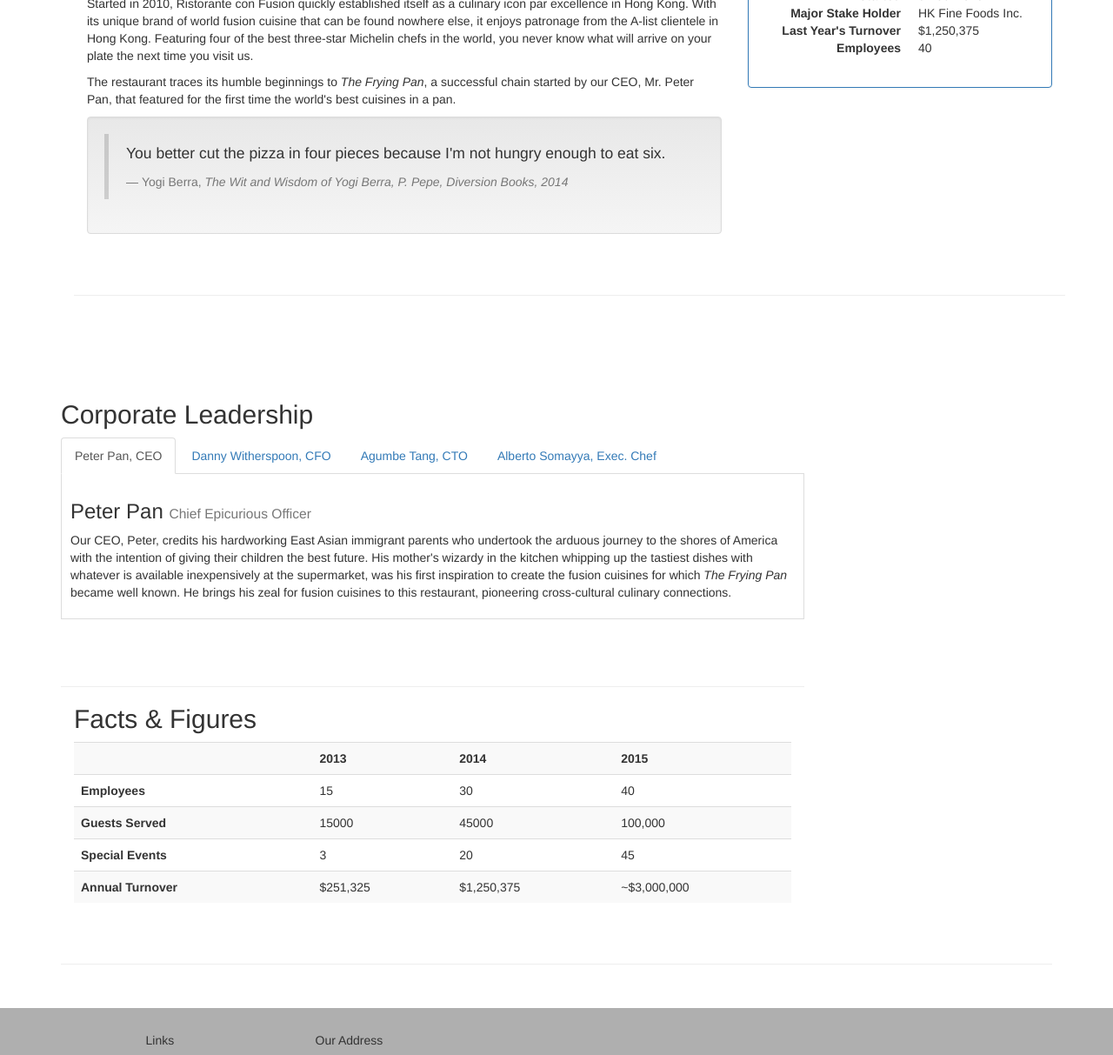
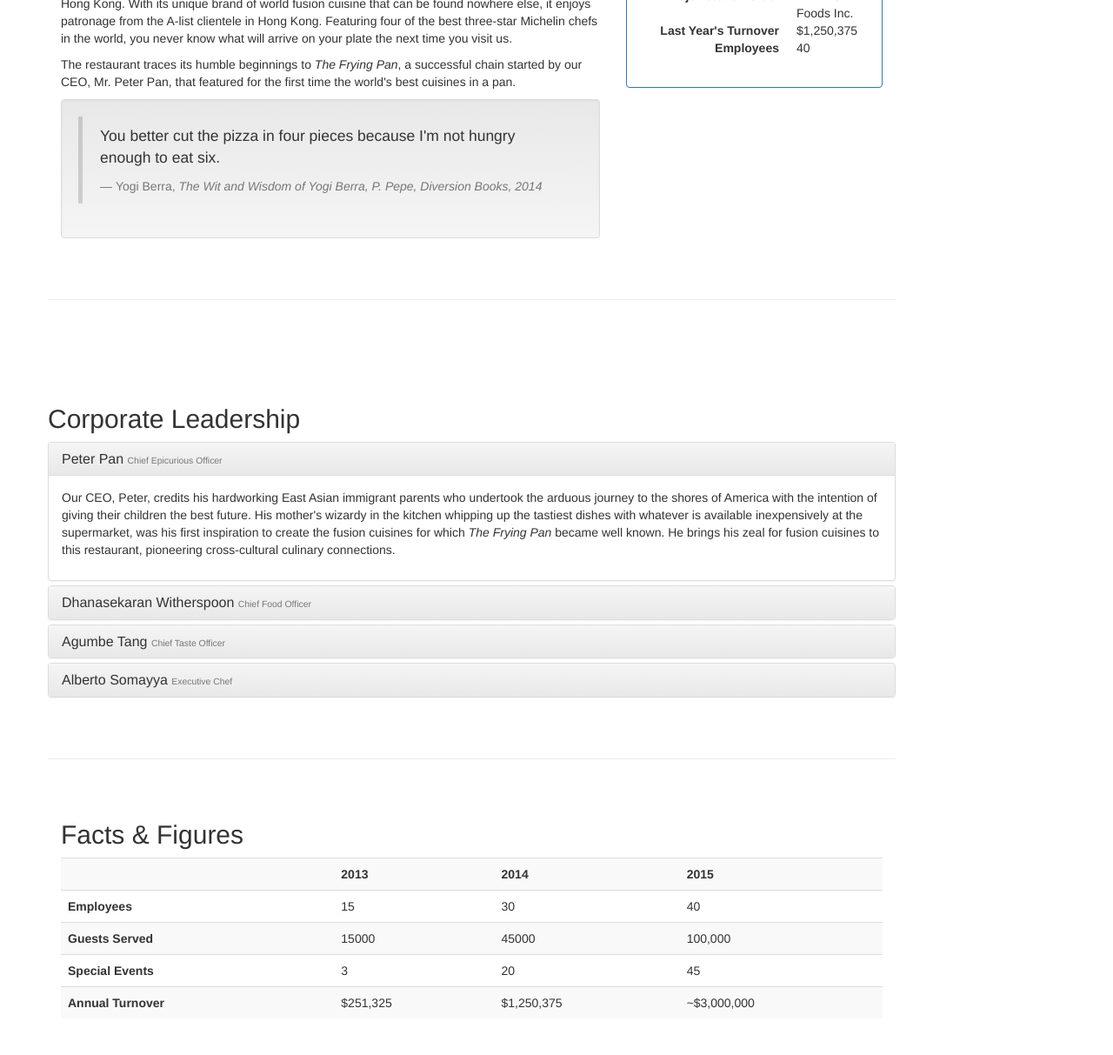
Before and after one commit to GiovanniGo/Coursera, a plain HTML site: page FullStackWebDevSpecialisation/aboutus.html in a window 1280 px wide. Shown: the part 722-1935 px from the top of the page at 87% size. Drawn offline with nearby package versions, Linux system fonts and the light colour scheme.

Commit message:
Transform tab panel to accordion in the aboutus.html. Added scrollspy to the aboutus.html.

```diff
--- a/FullStackWebDevSpecialisation/aboutus.html
+++ b/FullStackWebDevSpecialisation/aboutus.html
@@ -23,7 +23,7 @@
     <![endif]-->
 </head>
 
-<body>
+<body data-spy="scroll" data-target="#myScrollspy" data-offset="200">
     <nav class="navbar navbar-inverse navbar-fixed-top" role="navigation">
         <div class="container">
             <div class="navbar-header">
@@ -102,8 +102,10 @@
     </header>
 
     <div class="container">
-        <div>
-            <div>
+        <div class="row">
+            <div class="col-xs-12 col-sm-10">
+                <div class="row">
+                    <div class="col-xs-12">
                         <ol class="breadcrumb">
                             <li><a href="./index.html">Home</a></li>
                             <li class="active">About Us</li>
@@ -113,18 +115,17 @@
                         <h3>About Us</h3>
                         <hr>
                     </div>
-        </div>
-
-        <div class="container">
-            <div class="row row-content ">
-                <div class="col-xs-12 col-sm-8">
+                    <div class="row row-content" id="history">
+                        <div class="col-xs-12 col-sm-6 col-lg-8">
                             <h2>Our History</h2>
-                    <p>Started in 2010, Ristorante con Fusion quickly established itself as a culinary icon par excellence in
-                        Hong Kong. With its unique brand of world fusion cuisine that can be found nowhere else, it enjoys
-                        patronage from the A-list clientele in Hong Kong. Featuring four of the best three-star Michelin
-                        chefs in the world, you never know what will arrive on your plate the next time you visit us.</p>
-                    <p>The restaurant traces its humble beginnings to <em>The Frying Pan</em>, a successful chain started by
-                        our CEO, Mr. Peter Pan, that featured for the first time the world's best cuisines in a pan.</p>
+                            <p>Started in 2010, Ristorante con Fusion quickly established itself as a culinary icon par excellence
+                                in Hong Kong. With its unique brand of world fusion cuisine that can be found nowhere else,
+                                it enjoys patronage from the A-list clientele in Hong Kong. Featuring four of the best three-star
+                                Michelin chefs in the world, you never know what will arrive on your plate the next time
+                                you visit us.</p>
+                            <p>The restaurant traces its humble beginnings to <em>The Frying Pan</em>, a successful chain started
+                                by our CEO, Mr. Peter Pan, that featured for the first time the world's best cuisines in
+                                a pan.</p>
                             <div class="well">
                                 <blockquote>
                                     <p>You better cut the pizza in four pieces because I'm not hungry enough to eat six.</p>
@@ -135,7 +136,7 @@
                             </div>
                         </div>
 
-                <div class="col-xs-12 col-sm-4">
+                        <div class="col-xs-12 col-sm-6 col-lg-4">
                             <div class="panel panel-primary">
                                 <div class="panel-heading">
                                     <h3 class="panel-title">Facts At a Glance</h3>
@@ -156,65 +157,92 @@
                         </div>
 
                     </div>
+                    <p style="padding:20px;"></p>
+                    <div class="row row-content" id="corporate">
+                        <h2>Corporate Leadership</h2>
+
+                        <div class="panel-group" id="accordion" role="tablist" aria-multiselectable="true">
+                            <div class="panel panel-default">
+                                <div class="panel-heading" role="tab" id="headingPeter">
+                                    <h3 class="panel-title">
+                            <a role="button" data-toggle="collapse" data-parent="#accordion"
+                               href="#peter" aria-expanded="true" aria-controls="peter">
+                                Peter Pan <small>Chief Epicurious Officer</small>
+                            </a>
+                        </h3>
                                 </div>
-
-        <p style="padding:20px;"></p>
+                                <div role="tabpanel" class="panel-collapse collapse in" id="peter" aria-labelledby="headingPeter">
+                                    <div class="panel-body">
+                                        <p>Our CEO, Peter, credits his hardworking East Asian immigrant parents who undertook
+                                            the arduous journey to the shores of America with the intention of giving their
+                                            children the best future. His mother's wizardy in the kitchen whipping up the
+                                            tastiest dishes with whatever is available inexpensively at the supermarket,
+                                            was his first inspiration to create the fusion cuisines for which <em>The Frying Pan</em>                                            became well known. He brings his zeal for fusion cuisines to this restaurant,
+                                            pioneering cross-cultural culinary connections.
+                                        </p>
                                     </div>
                                 </div>
-
-
-    <div class="container">
-        <div class="row row-content col-xs-12 col-sm-9">
-            <h2>Corporate Leadership</h2>
-            <ul class="nav nav-tabs" role="tablist">
-                <li role="presentation" class="active">
-                    <a href="#peter" aria-controls="peter" role="tab" data-toggle="tab">Peter Pan, CEO</a>
-                </li>
-                <li role="presentation">
-                    <a href="#danny" aria-controls="danny" role="tab" data-toggle="tab">Danny Witherspoon, CFO</a>
-                </li>
-                <li role="presentation">
-                    <a href="#agumbe" aria-controls="agumbe" role="tab" data-toggle="tab">Agumbe Tang, CTO</a>
-                </li>
-                <li role="presentation">
-                    <a href="#alberto" aria-controls="alberto" role="tab" data-toggle="tab">Alberto Somayya, Exec. Chef</a>
-                </li>
-            </ul>
-            <div class="tab-content">
-                <div role="tabpanel" class="tab-pane fade in active" id="peter">
-                    <h3>Peter Pan <small>Chief Epicurious Officer</small></h3>
-                    <p>Our CEO, Peter, credits his hardworking East Asian immigrant parents who undertook the arduous journey
-                        to the shores of America with the intention of giving their children the best future. His mother's
-                        wizardy in the kitchen whipping up the tastiest dishes with whatever is available inexpensively at
-                        the supermarket, was his first inspiration to create the fusion cuisines for which <em>The Frying Pan</em>                        became well known. He brings his zeal for fusion cuisines to this restaurant, pioneering cross-cultural
-                        culinary connections.
-                    </p>
                             </div>
-                <div role="tabpanel" class="tab-pane fade" id="danny">
-                    <h3>Dhanasekaran Witherspoon <small>Chief Food Officer</small></h3>
-                    <p>Our CFO, Danny, as he is affectionately referred to by his colleagues, comes from a long established
-                        family tradition in farming and produce. His experiences growing up on a farm in the Australian outback
-                        gave him great appreciation for varieties of food sources. As he puts it in his own words, <em>Everything that runs, wins, and everything that stays, pays!</em></p>
+                            <div class="panel panel-default">
+                                <div class="panel-heading" role="tab" id="headingDanny">
+                                    <h3 class="panel-title">
+                                <a role="button" data-toggle="collapse" data-parent="#accordion"
+                                   href="#danny" aria-expanded="true" aria-controls="danny">
+                                    Dhanasekaran Witherspoon <small>Chief Food Officer</small>
+                                </a>
+                            </h3>
                                 </div>
-                <div role="tabpanel" class="tab-pane fade" id="agumbe">
-                    <h3>Agumbe Tang <small>Chief Taste Officer</small></h3>
-                    <p>Blessed with the most discerning gustatory sense, Agumbe, our CFO, personally ensures that every dish
-                        that we serve meets his exacting tastes. Our chefs dread the tongue lashing that ensues if their
-                        dish does not meet his exacting standards. He lives by his motto, <em>You click only if you survive my lick.</em></p>
-                </div>
-                <div role="tabpanel" class="tab-pane fade" id="alberto">
-                    <h3>Alberto Somayya <small>Executive Chef</small></h3>
-                    <p>Award winning three-star Michelin chef with wide International experience having worked closely with
-                        whos-who in the culinary world, he specializes in creating mouthwatering Indo-Italian fusion experiences.
-                        He says,
-                        <em>Put together the cuisines from the two craziest cultures, and you get a winning hit! Amma Mia!</em></p>
-
+                                <div role="tabpanel" class="panel-collapse collapse" id="danny" aria-labelledby="headingDanny">
+                                    <div class="panel-body">
+                                        <p>Our CFO, Danny, as he is affectionately referred to by his colleagues, comes from
+                                            a long established family tradition in farming and produce. His experiences growing
+                                            up on a farm in the Australian outback gave him great appreciation for varieties
+                                            of food sources. As he puts it in his own words,
+                                            <em>Everything that runs, wins, and everything that stays, pays!</em></p>
                                     </div>
                                 </div>
-
                             </div>
-        <div class="row row-content">
-            <div class="col-xs-12 col-sm-9">
+                            <div class="panel panel-default">
+                                <div class="panel-heading" role="tab" id="headingAgumbe">
+                                    <h3 class="panel-title">
+                            <a role="button" data-toggle="collapse" data-parent="#accordion"
+                               href="#agumbe" aria-expanded="true" aria-controls="agumbe">
+                                Agumbe Tang <small>Chief Taste Officer</small>
+                            </a>
+                        </h3>
+                                </div>
+                                <div role="tabpanel" class="panel-collapse collapse" id="agumbe" aria-labelledby="headingAgumbe">
+                                    <div class="panel-body">
+                                        <p>Blessed with the most discerning gustatory sense, Agumbe, our CFO, personally ensures
+                                            that every dish that we serve meets his exacting tastes. Our chefs dread the
+                                            tongue lashing that ensues if their dish does not meet his exacting standards.
+                                            He lives by his motto,
+                                            <em>You click only if you survive my lick.</em></p>
+                                    </div>
+                                </div>
+                            </div>
+                            <div class="panel panel-default">
+                                <div class="panel-heading" role="tab" id="headingAlberto">
+                                    <h3 class="panel-title">
+                            <a role="button" data-toggle="collapse" data-parent="#accordion"
+                               href="#alberto" aria-expanded="true" aria-controls="alberto">
+                                Alberto Somayya <small>Executive Chef</small>
+                            </a>
+                        </h3>
+                                </div>
+                                <div role="tabpanel" class="panel-collapse collapse" id="alberto" aria-labelledby="headingAlberto">
+                                    <div class="panel-body">
+                                        <p>Award winning three-star Michelin chef with wide International experience having
+                                            worked closely with whos-who in the culinary world, he specializes in creating
+                                            mouthwatering Indo-Italian fusion experiences. He says,
+                                            <em>Put together the cuisines from the two craziest cultures, and you get a winning hit! Amma Mia!</em></p>
+                                    </div>
+                                </div>
+                            </div>
+                        </div>
+                    </div>
+                    <div class="row row-content" id="facts">
+                        <div class="col-xs-12">
                             <h2>Facts &amp; Figures</h2>
                             <div class="table-responsive">
                                 <table class="table table-striped">
@@ -251,17 +279,25 @@
                                 </table>
                             </div>
                         </div>
-            <div class="col-xs-12 col-sm-3">
+                        <div class="col-xs-12">
                             <p style="padding:20px;"></p>
                         </div>
                     </div>
                     <div>
                         <p style="padding:20px;"></p>
                     </div>
-    </div>
 
                 </div>
-
+            </div>
+             <nav class="hidden-xs col-sm-2" id="myScrollspy">
+                <ul class="nav nav-pills nav-stacked" data-spy="affix" data-offset-top="400">
+                    <li><a href="#history">Our History</a></li>
+                    <li><a href="#corporate">Corporate</a></li>
+                    <li><a href="#facts">Facts</a></li>
+                </ul>
+            </nav>
+        </div>
+    </div>
     <footer class="row-footer">
         <div class="container">
             <div class="row">
--- a/FullStackWebDevSpecialisation/css/confusion.css
+++ b/FullStackWebDevSpecialisation/css/confusion.css
@@ -68,3 +68,7 @@ body{
     border-bottom: 1px solid #ddd;
     padding: 10px;
 }
+
+.affix {
+    top:100px;
+}
```
Lines whose indentation alone changed are shown as unchanged.
